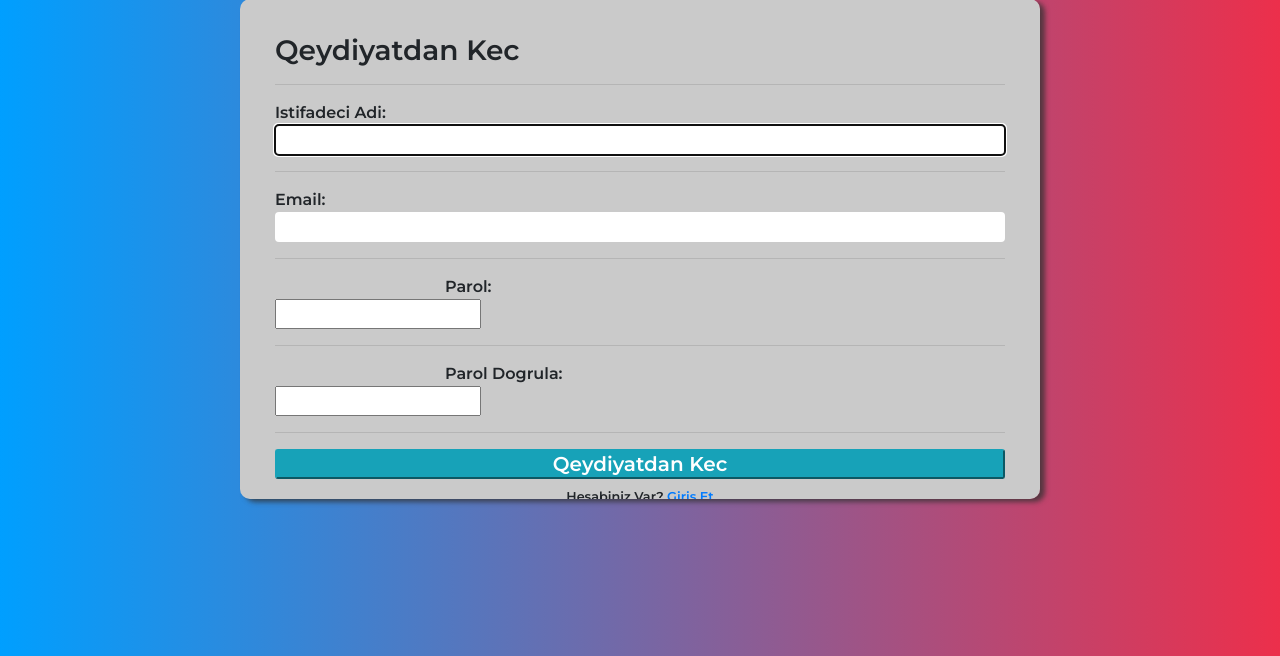
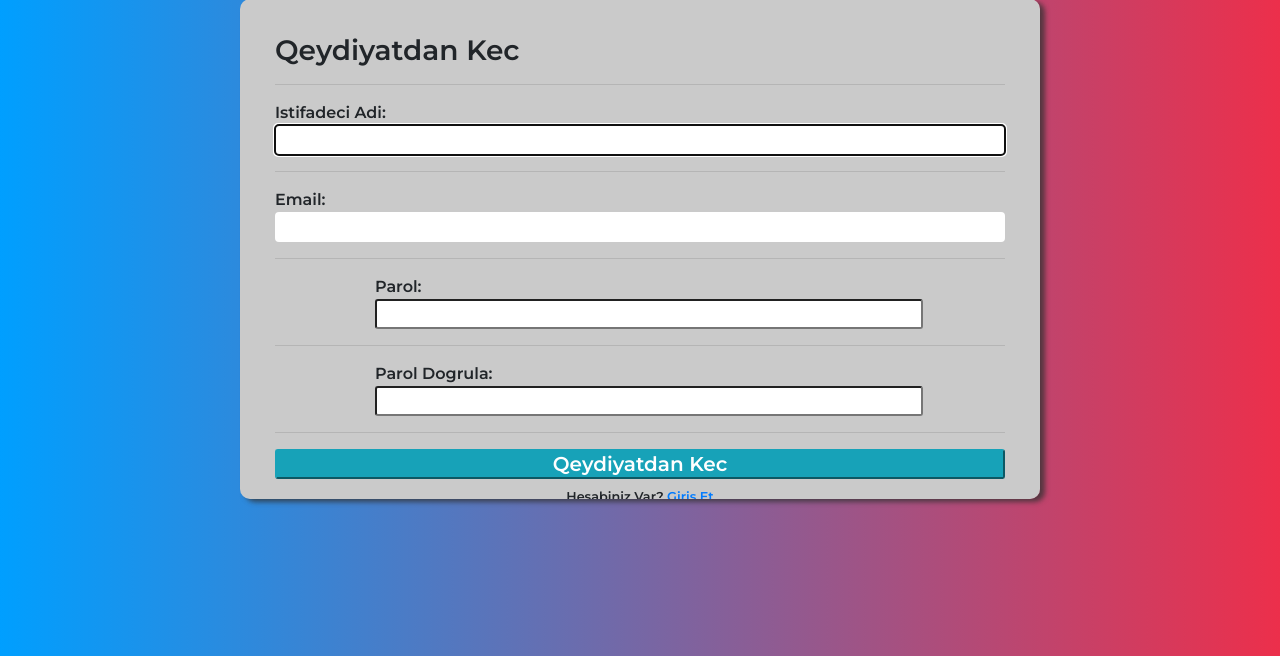
Before and after one commit to MustafayevMohammed/To-Do, a Django app: page /user/register/ in a window 1280 px wide. Shown: the part 101-757 px from the top of the page. Run offline with Django 3.2, Linux system fonts and the light colour scheme; some libraries are stand-ins or nearby versions.

Commit message:
versiya-3.4

```diff
--- a/static/css/style.css
+++ b/static/css/style.css
@@ -6,3 +6,7 @@
     margin-top: 20px;
     margin-left: 5px;
 }
+
+.addbar{
+    border-radius: 4px;
+}
--- a/static/css/style3.css
+++ b/static/css/style3.css
@@ -9,3 +9,9 @@
 .subbut{
     border-radius: 3px;
 }
+
+.passfields{
+    text-align: center;
+    border-radius: 4px;
+    width: 75%;
+}
--- a/static/css/style5.css
+++ b/static/css/style5.css
@@ -11,3 +11,8 @@
     border-radius: 4px;
     width: 75%;
 }
+
+.passfields{
+    text-align: center;
+
+}
--- a/templates/register.html
+++ b/templates/register.html
@@ -34,11 +34,11 @@
     <br>
     {{form.email}}
     <hr>
-    <span style="margin-left:170px;">Parol:</span>
+    <span style="margin-left:100px;">Parol:</span>
     <br>
     {{form.password1}}
     <hr>
-    <span style="margin-left:170px;">Parol Dogrula:</span>
+    <span style="margin-left:100px;">Parol Dogrula:</span>
     <br>
     {{form.password2}}
     <hr>
--- a/user/forms.py
+++ b/user/forms.py
@@ -11,10 +11,10 @@ from django.contrib.auth.models import User
 class RegisterForm(UserCreationForm):
 
     password1 = CharField(
-        widget=forms.PasswordInput(attrs={'class':'passfields'})
+        widget=forms.PasswordInput(attrs={'class':'passfields','style':'text-align:center; margin-left:100px; width:75%; border-radius:3px;'})
     )
     password2 = CharField(
-        widget=forms.PasswordInput(attrs={'class':'passfields'})
+        widget=forms.PasswordInput(attrs={'class':'passfields','style':'text-align:center; margin-left:100px; width:75%; border-radius:3px;'})
     )
 
     class Meta(UserCreationForm.Meta):
```
Also changed, not shown: db.sqlite3.
